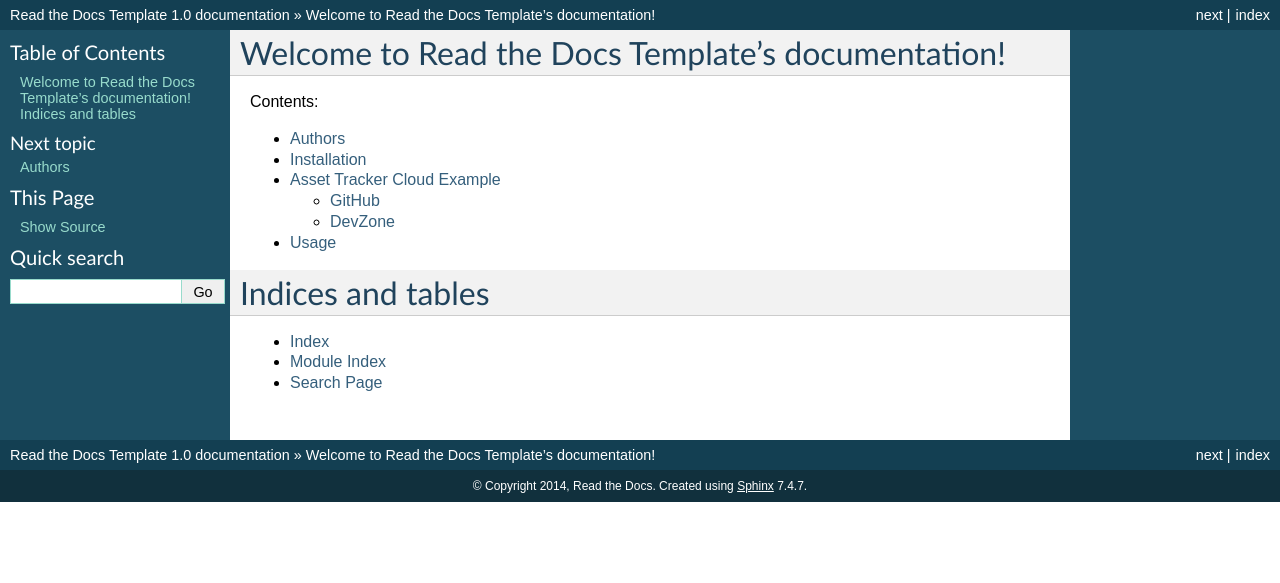
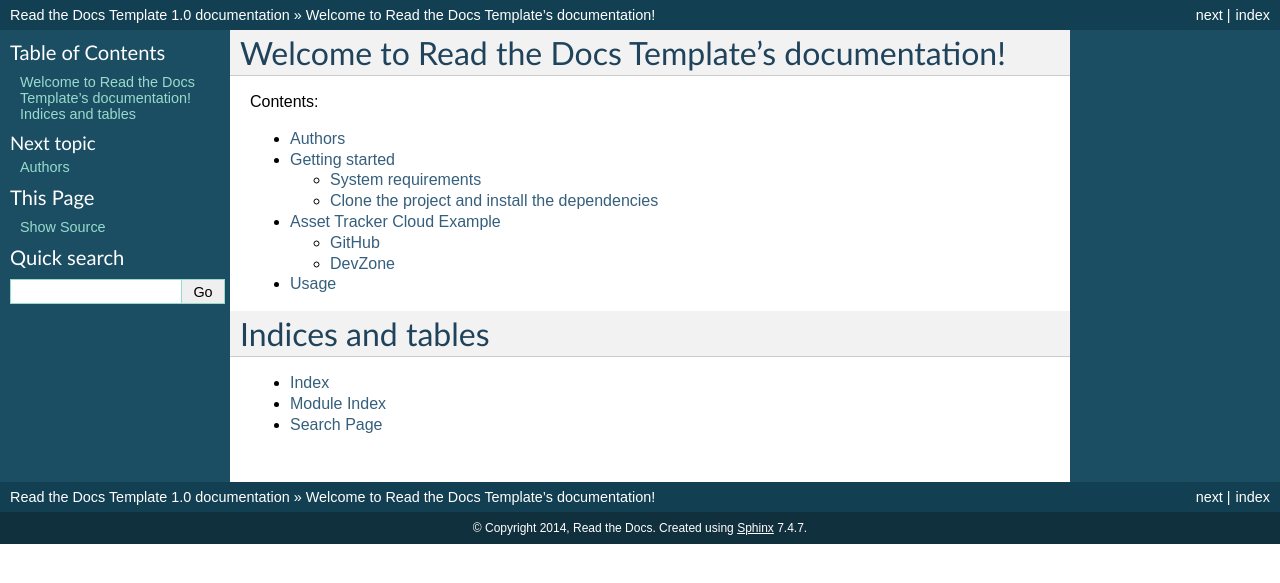
Before and after one commit to m4rj4nzadeh/nordic-tracker-doc, a Sphinx documentation site: the page built from docs/index.rst, in a window 1280 px wide. Shown: the top 583 px of the page. Built offline with Sphinx 7.4.7, drawn with Linux system fonts in a browser that asks for light colours; pages that are not in the unit, such as notebooks, are missing from menus; some of the changed lines change nothing that is shown.

Commit message:
Update installation.rst

```diff
--- a/docs/installation.rst
+++ b/docs/installation.rst
@@ -1,7 +1,44 @@
-============
-Installation
-============
+.. _cat-tracker-webapp-get-started:
 
-Install the package with pip::
+Getting started
+###############
 
-    $ pip install read-the-docs-template
+To setup the Cat Tracker web application, complete the following steps:
+
+1. Check and make sure that you have the necessary system requirements.
+#. Clone the project and install the dependencies.
+
+System requirements
+*******************
+
+You need a development environment with the `upcoming LTS release candidate of Node.js <https://nodejs.org/en/about/releases/>`_ (current release is version 14).
+
+If you are using Windows, we recommend using the `Windows Subsystem for Linux <https://docs.microsoft.com/en-us/windows/wsl/install-win10>`_ with `Ubuntu 18.04 LTS <https://www.microsoft.com/nb-no/p/ubuntu-1804-lts/9n9tngvndl3q?rtc=1>`_.
+
+Clone the project and install the dependencies
+**********************************************
+
+.. clone_web_app_start
+
+Clone the latest version of the `Cat Tracker Web Application <https://github.com/NordicSemiconductor/asset-tracker-cloud-app-js>`_ project and install the dependencies:
+
+.. code-block:: bash
+
+    git clone https://github.com/NordicSemiconductor/asset-tracker-cloud-app-js.git asset-tracker-app
+    cd asset-tracker-app
+    npm ci
+
+Create a new :file:`.envrc` file (:ref:`used with direnv <about-direnv>`) in the project folder and add these environment variables (this is needed so *Create React App* picks up the `custom eslint configuration <https://create-react-app.dev/docs/setting-up-your-editor/#experimental-extending-the-eslint-config>`_):
+
+.. code-block:: bash
+
+    # add to .envrc
+    export EXTEND_ESLINT=true
+
+Run the following command to allow the changed ``.envrc`` file:
+
+.. code-block:: bash
+
+    direnv allow
+
+.. clone_web_app_end
```
